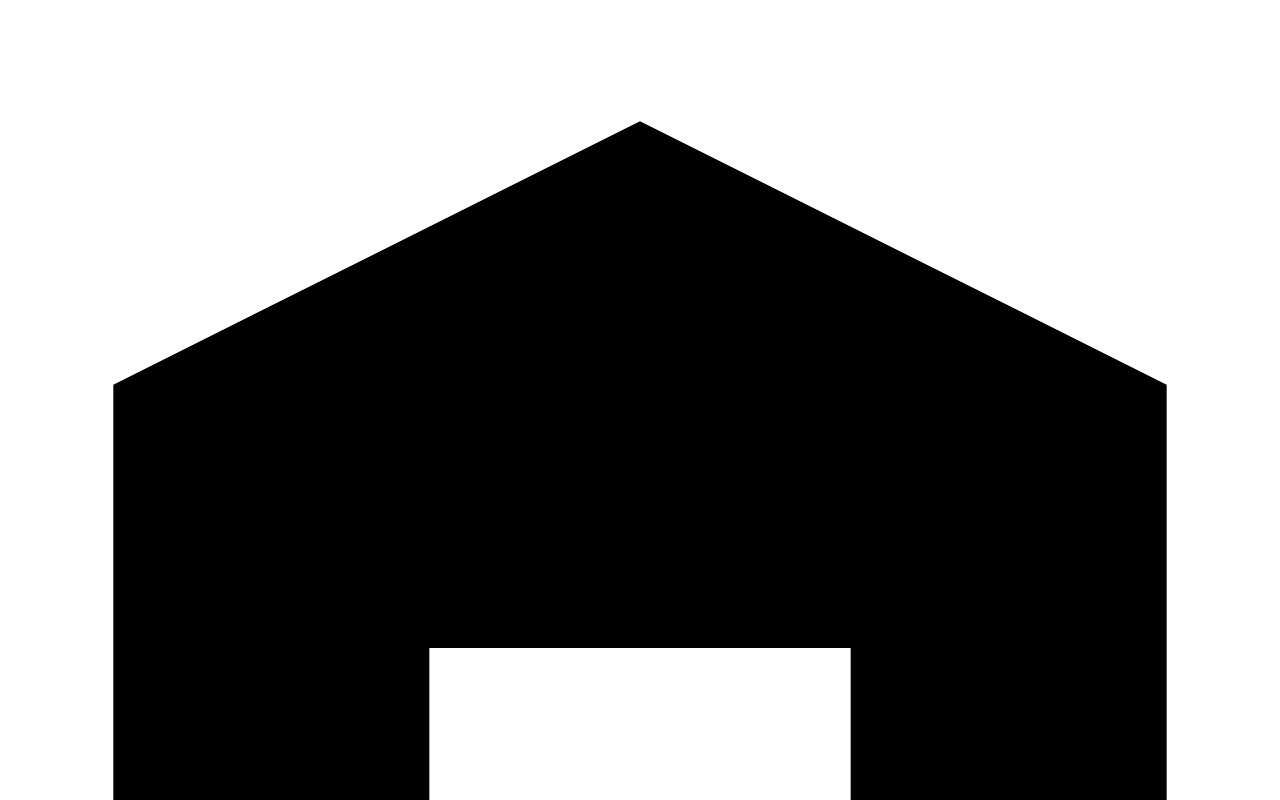
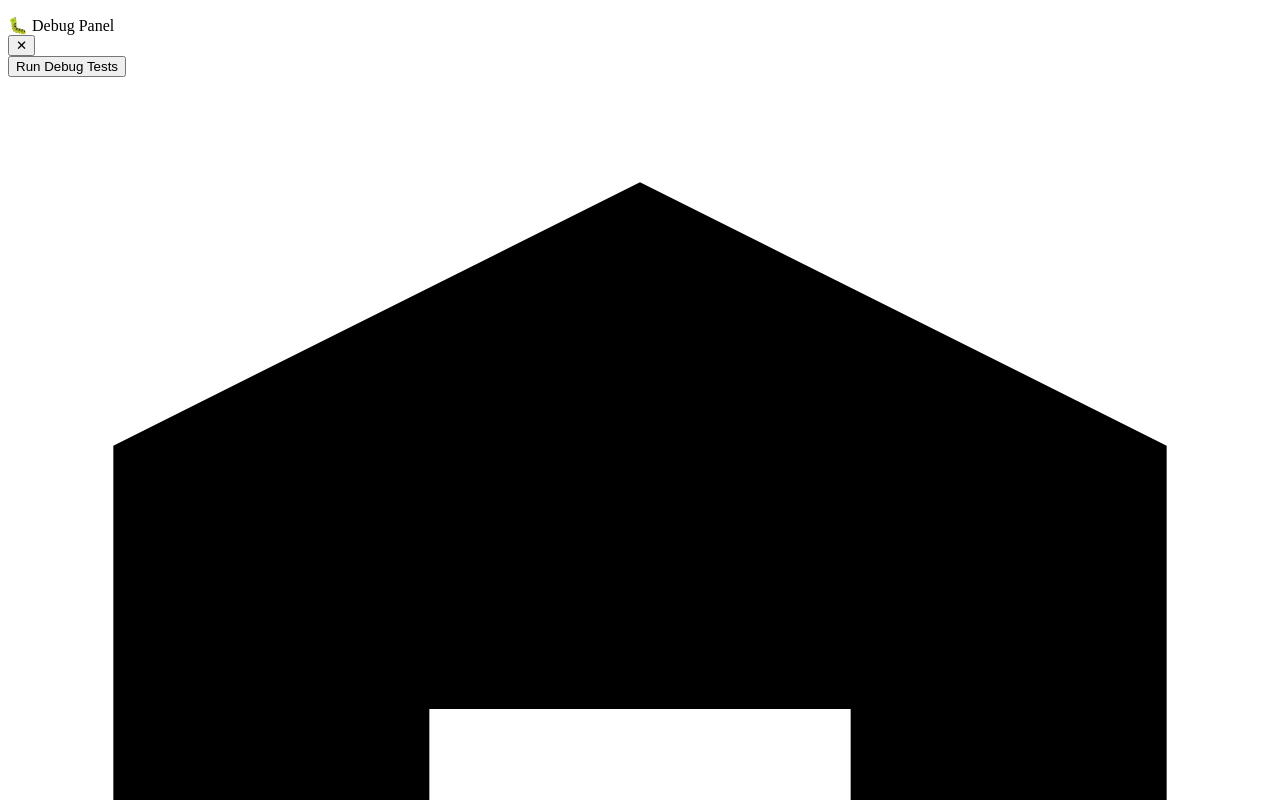
Before and after one commit to jwold/Trailblazers-Trivia, a React (Vite) app in the folder client/: page / in a window 1280 px wide. Shown: the top 800 px of the page. Built offline with nearby package versions, Linux system fonts and the light colour scheme.

Commit message:
Add debug panel

```diff
--- a/client/src/App.tsx
+++ b/client/src/App.tsx
@@ -8,6 +8,8 @@ import NotFound from "@/pages/not-found";
 import Home from "@/pages/home";
 import { AdminPage } from "@/pages/admin";
 import { staticGameService } from "@/services/static-game-service";
+import { DebugPanel } from "@/components/debug-panel";
+import { useState } from "react";
 
 function Router() {
   // Get base path for GitHub Pages
@@ -25,6 +27,8 @@ function Router() {
 }
 
 function App() {
+  const [showDebug, setShowDebug] = useState(true);
+
   // Load manifest on app start
   useEffect(() => {
     console.log('App started, loading manifest...');
@@ -40,6 +44,7 @@ function App() {
     <QueryClientProvider client={queryClient}>
       <TooltipProvider>
         <Toaster />
+        {showDebug && <DebugPanel onClose={() => setShowDebug(false)} />}
         <Router />
       </TooltipProvider>
     </QueryClientProvider>
```
